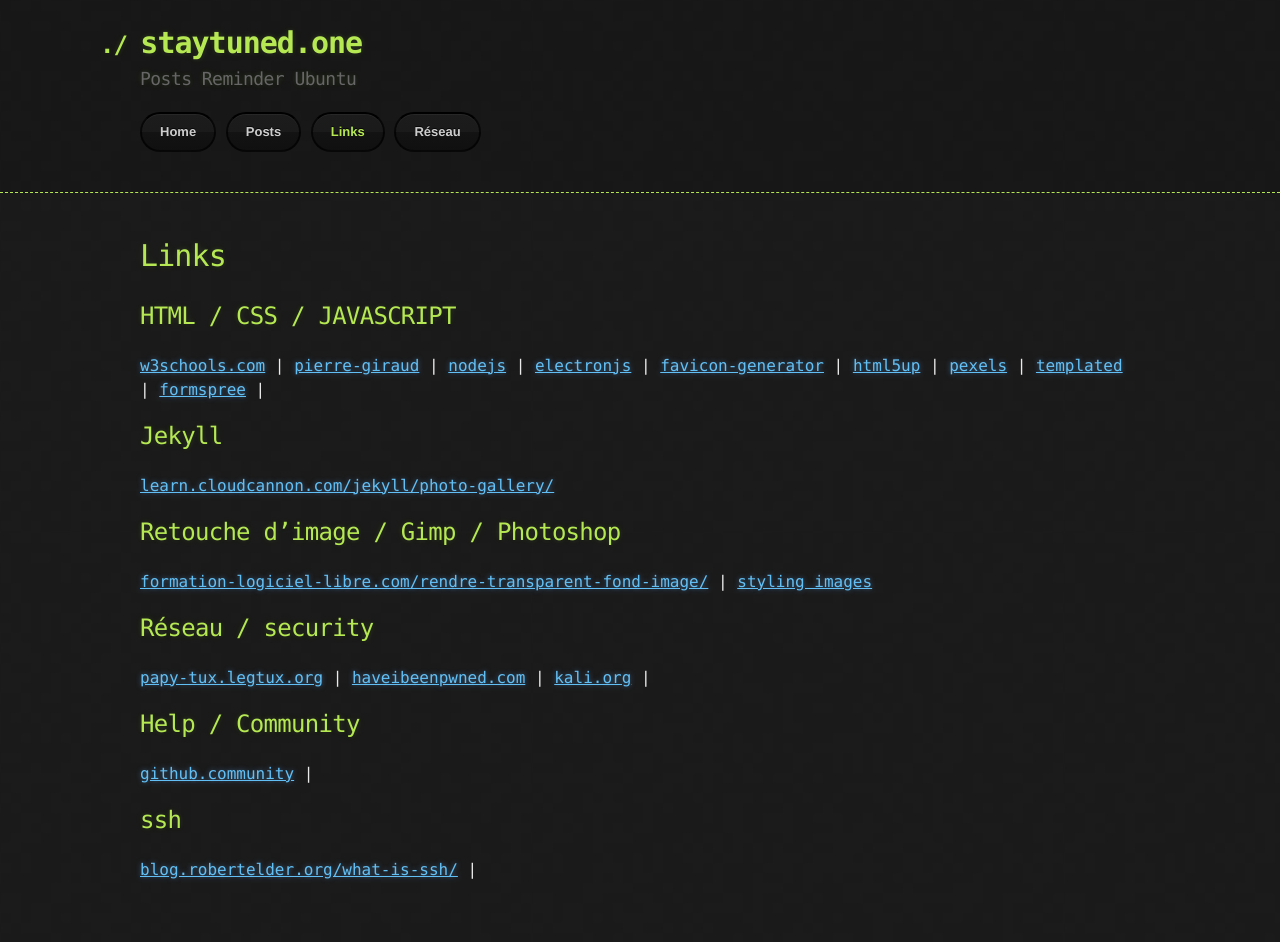
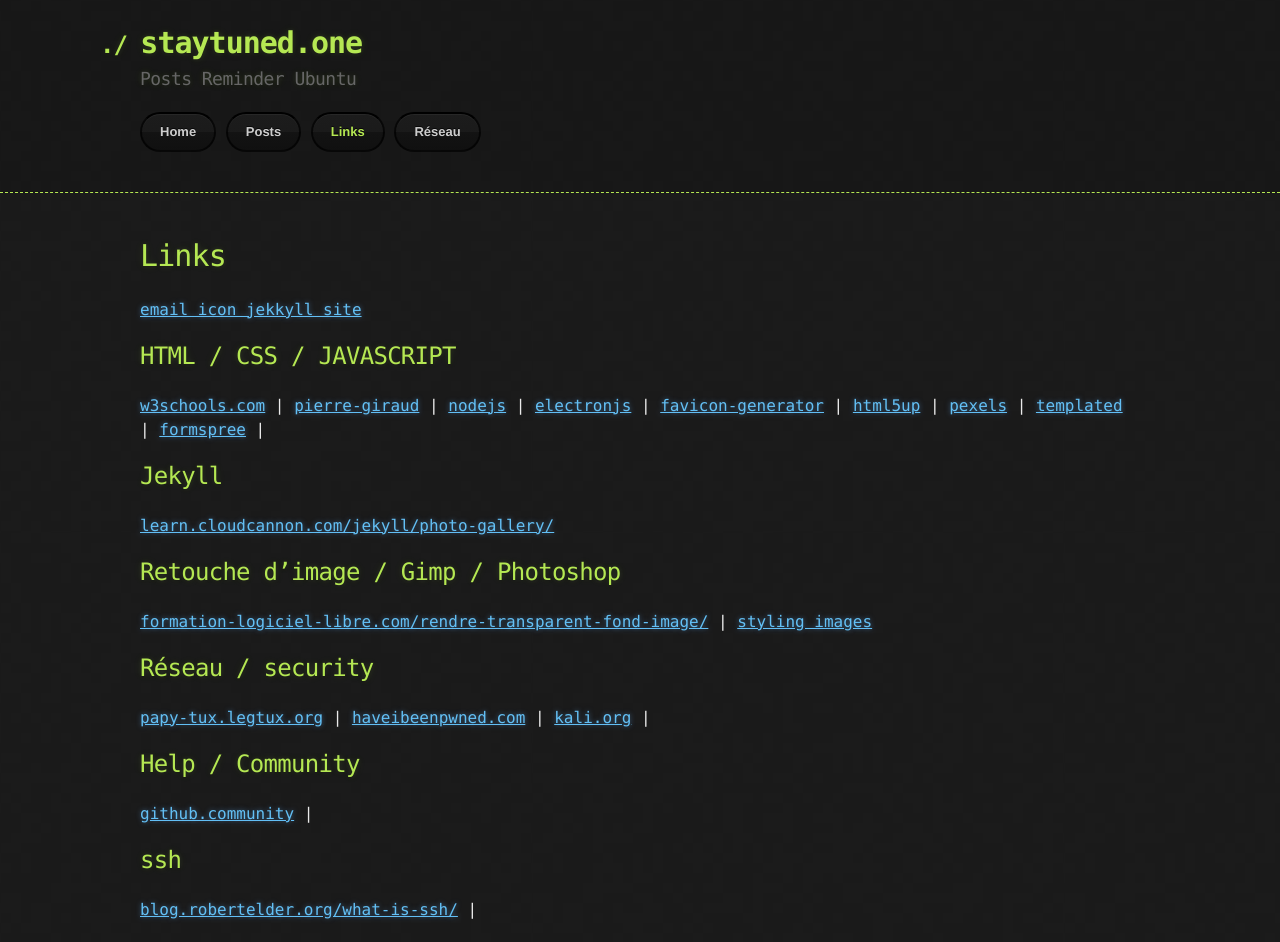
Before and after one commit to staytuned4/staytuned4.github.io, a Jekyll site: the page built from links.md, in a window 1280 px wide. Built offline with Jekyll 4.4.1, drawn with Linux system fonts in a browser that asks for light colours; our own code applies the rules of GitHub Pages for plain Markdown files; before the commit the page ends 902 px from its top, so only the background shows below that.

Commit message:
Add files via upload

```diff
--- a/links.md
+++ b/links.md
@@ -3,7 +3,7 @@
 ---
 # Links
 
-
+[email icon jekkyll site](https://r3bl.blog/en/simple-social-media-links-jekyll/)
 ## HTML / CSS / JAVASCRIPT
 [w3schools.com](https://www.w3schools.com) |
 [pierre-giraud](https://www.pierre-giraud.com) |
```
